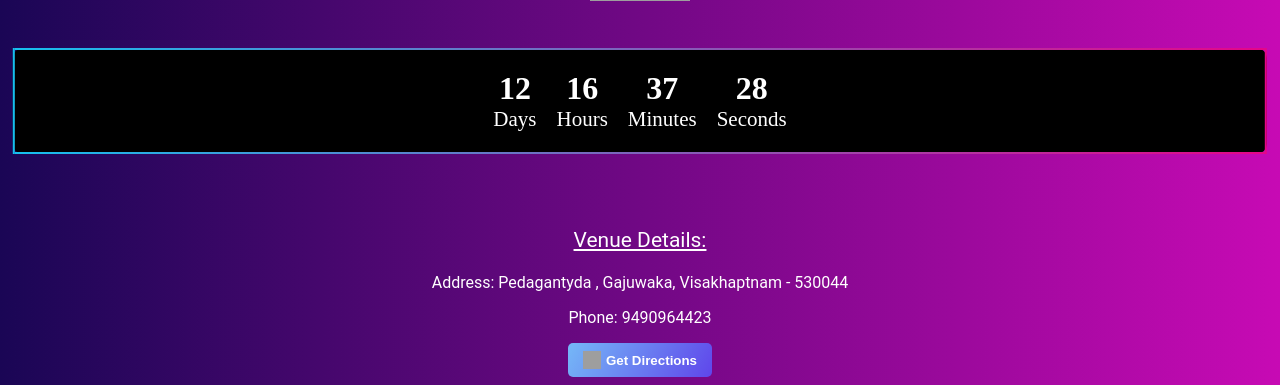
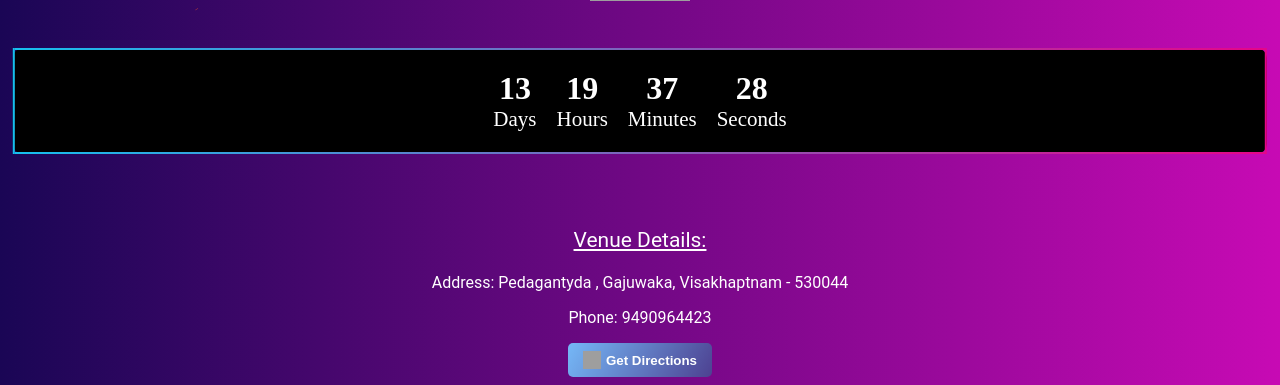
Before and after one commit to mohan-palleti/invitation, a React (Vite) app: page / in a window 1280 px wide. Shown: the part 547-932 px from the top of the page. Built offline with nearby package versions, Linux system fonts and the light colour scheme; grey boxes are pictures that could not be loaded.

Commit message:
fix(portal): added more Info

```diff
--- a/package.json
+++ b/package.json
@@ -1,5 +1,5 @@
 {
-  "name": "my-invite",
+  "name": "wedding-invitation",
   "private": true,
   "version": "0.0.0",
   "type": "module",
@@ -12,6 +12,7 @@
   "dependencies": {
     "framer-motion": "^11.0.25",
     "react": "^18.2.0",
+    "react-confetti": "^6.1.0",
     "react-dom": "^18.2.0"
   },
   "devDependencies": {
--- a/src/App.css
+++ b/src/App.css
@@ -1,5 +1,7 @@
 @import url("https://fonts.googleapis.com/css2?family=Tangerine:wght@400;700&display=swap");
-
+body{
+  width: 100%;
+}
 .Titlecard h2 {
   font-family: "Tangerine";
   font-size: 50px;
@@ -38,7 +40,7 @@
   border: none;
   cursor: pointer;
   font-weight: 600;
-  background: linear-gradient(120deg, #75b8f7, rgb(95, 70, 235));
+  background: linear-gradient(120deg, #75b8f7, rgb(77, 65, 145));
   color: white;
   padding: 8px 15px;
 }
--- a/src/components/CountDown.jsx
+++ b/src/components/CountDown.jsx
@@ -10,7 +10,7 @@ const CountdownTimer = () => {
   });
 
   useEffect(() => {
-    const countdownDate = new Date("2024-04-21T00:00:00").getTime();
+    const countdownDate = new Date("2024-04-22T03:00:00").getTime();
 
     const countdownInterval = setInterval(() => {
       const now = new Date().getTime();
--- a/src/components/Home.jsx
+++ b/src/components/Home.jsx
@@ -2,6 +2,8 @@ import React from "react";
 import CountdownTimer from "./CountDown";
 import { Details } from "./Details";
 import cartoonWeddding from "../assets/weddingcartoon.png";
+// import useWindowSize from 'react-use/lib/useWindowSize'
+import Confetti from 'react-confetti'
 
 export const Home = () => {
   return (
@@ -23,6 +25,19 @@ export const Home = () => {
         <CountdownTimer />
       </div>
       <Details />
+      <Confetti
+  drawShape={ctx => {
+    ctx.beginPath()
+    for(let i = 0; i < 7; i++) {
+      const angle = 0.35 * i
+      const x = (0.2 + (1.5 * angle)) * Math.cos(angle)
+      const y = (0.2 + (1.5 * angle)) * Math.sin(angle)
+      ctx.lineTo(x, y)
+    }
+    ctx.stroke()
+    ctx.closePath()
+  }}
+/>
     </div>
   );
 };
```
Also changed, not shown: src/components/Confetti.jsx (added, +28 -0 lines), 1 other file (tests, documents, lock files or other folders).
